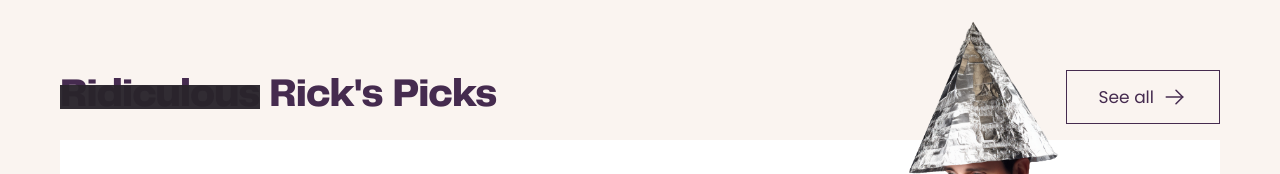
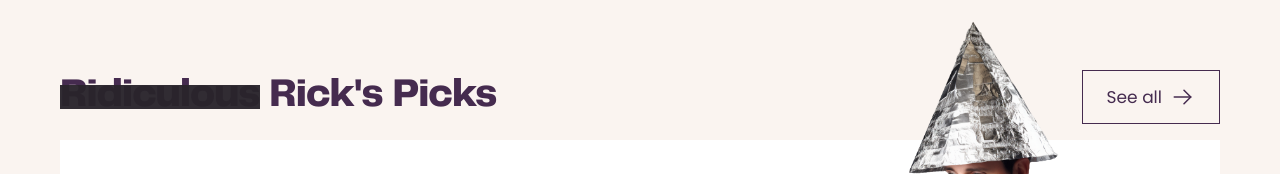
Before and after one commit to megan-livefront/Minnebar2023, a Next.js app: page / in a window 1280 px wide. Shown: the part 1427-1601 px from the top of the page. Built offline with nearby package versions, Linux system fonts and the light colour scheme.

Commit message:
cleanup button styles

```diff
--- a/src/components/elements/Button/index.module.scss
+++ b/src/components/elements/Button/index.module.scss
@@ -10,7 +10,8 @@
 }
 
 .container {
-  padding: rem(14px) rem(32px);
+  padding: spaceXs() spaceM();
+  min-height: rem(54px);
   display: flex;
   align-items: center;
   justify-content: center;
```
